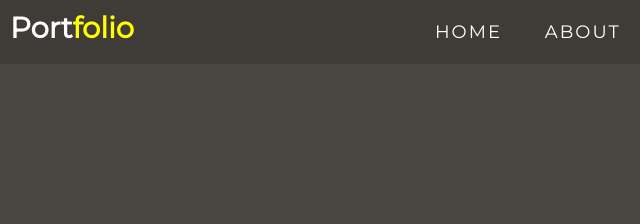
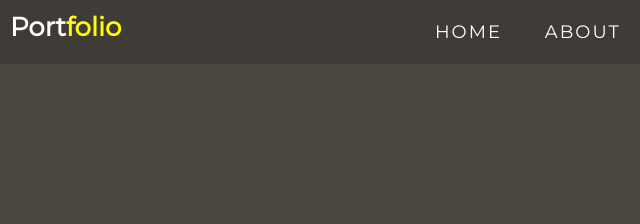
Before and after one commit to anjan-03/Portfolio, a plain HTML site: page index.html in a window 1280 px wide. Shown: the top 224 px of the page, 0-640 px from the left. Drawn offline with Linux system fonts and the light colour scheme.

Commit message:
Update style.css

```diff
--- a/style.css
+++ b/style.css
@@ -100,7 +100,7 @@ p {
 }
 
 .brand h1 {
-	font-size: 2.9rem;
+	font-size: 2.6rem;
 	margin-bottom: 10px;
 	color: white;
 }
```
